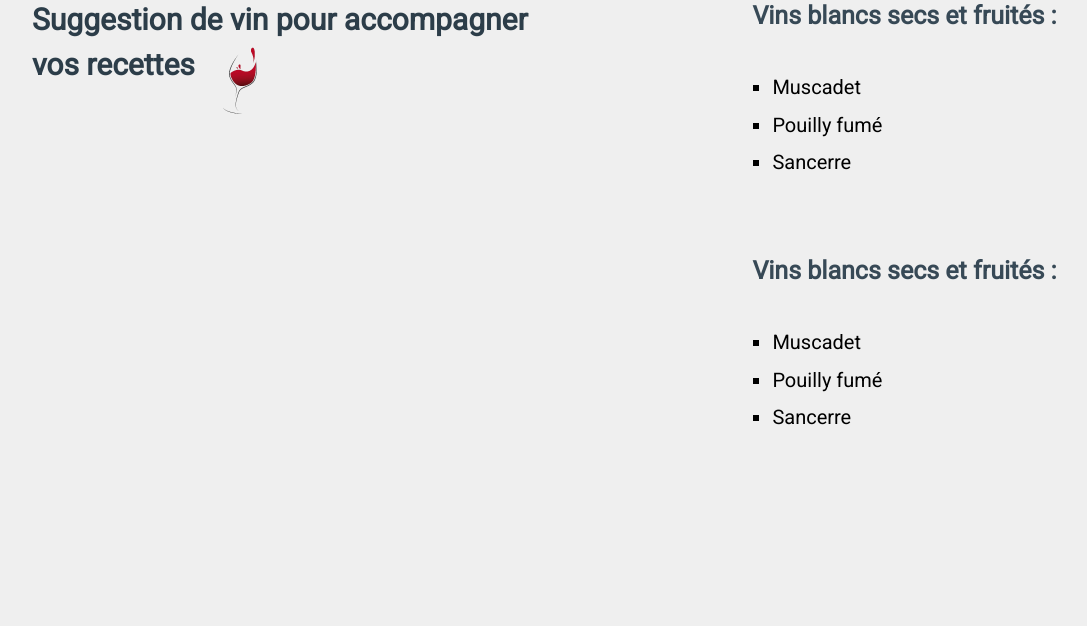
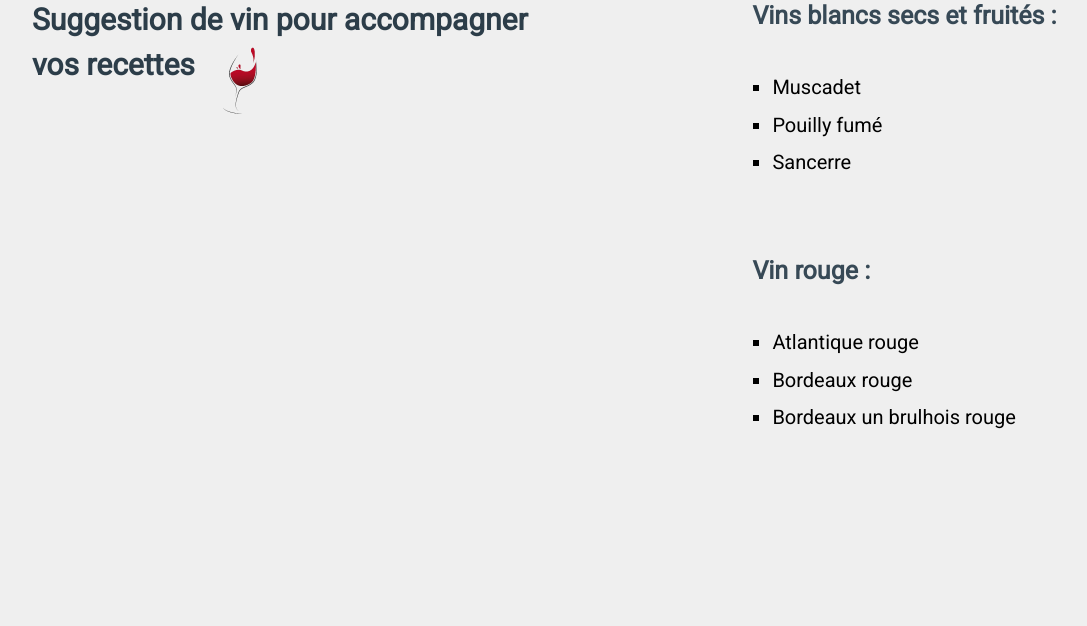
Before and after one commit to WildCodeSchool/2023-03-remote-fr-php-huitres-tafforet, a PHP site: template src/View/Recipe/index.html.twig in a window 1280 px wide. Shown: the part 609-1235 px from the top of the page, without its empty margins (43-1130 px from the left). Run offline with PHP 8.4, Linux system fonts and the light colour scheme; the template is opened without the code that fills it, so the values that code supplies are empty; some libraries are stand-ins or nearby versions.

Commit message:
Mise à jour de la liste des vins

```diff
--- a/src/View/Recipe/index.html.twig
+++ b/src/View/Recipe/index.html.twig
@@ -51,12 +51,12 @@
 				<li>Pouilly fumé</li>
 				<li>Sancerre</li>
 			</ul>
-			<h4>Vins blancs secs et fruités :</h4>
+			<h4>Vin rouge :</h4>
 			<ul>
 
-				<li>Muscadet</li>
-				<li>Pouilly fumé</li>
-				<li>Sancerre</li>
+				<li>Atlantique rouge</li>
+				<li>Bordeaux rouge</li>
+				<li>Bordeaux un brulhois rouge</li>
 			</ul>
 		</div>
 	</section>
```
